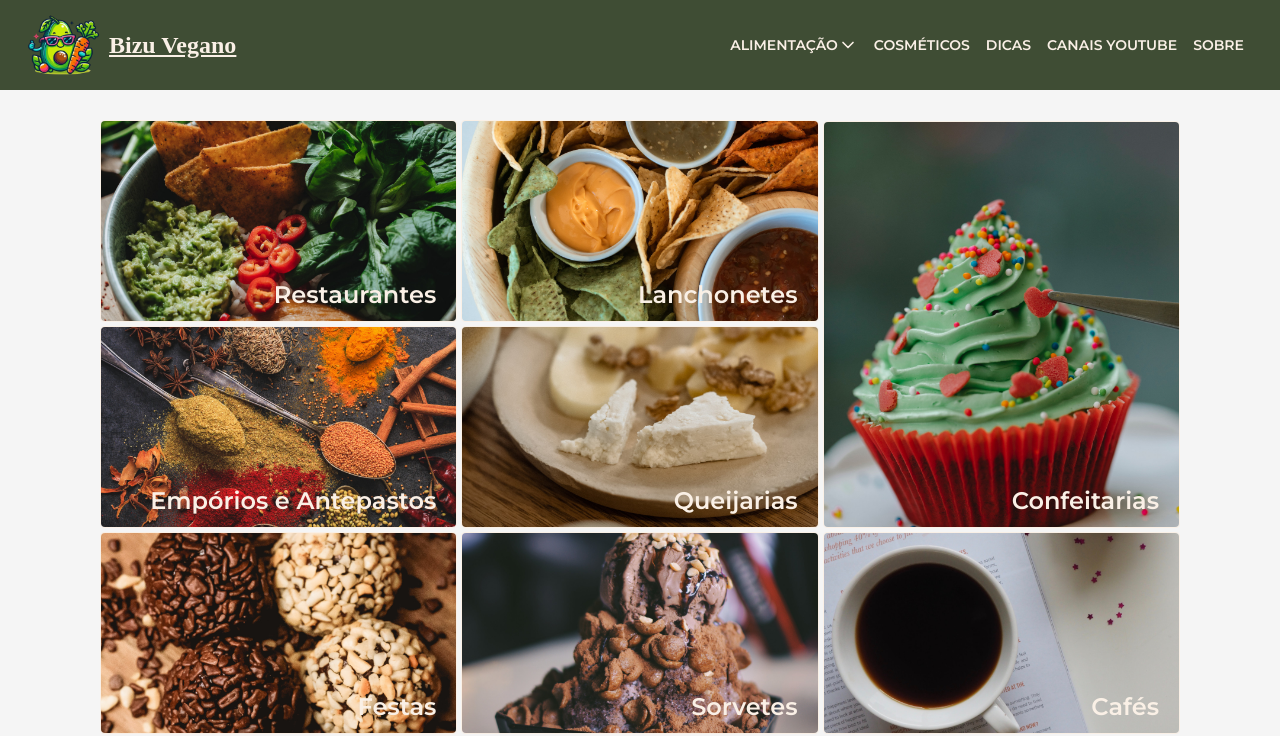
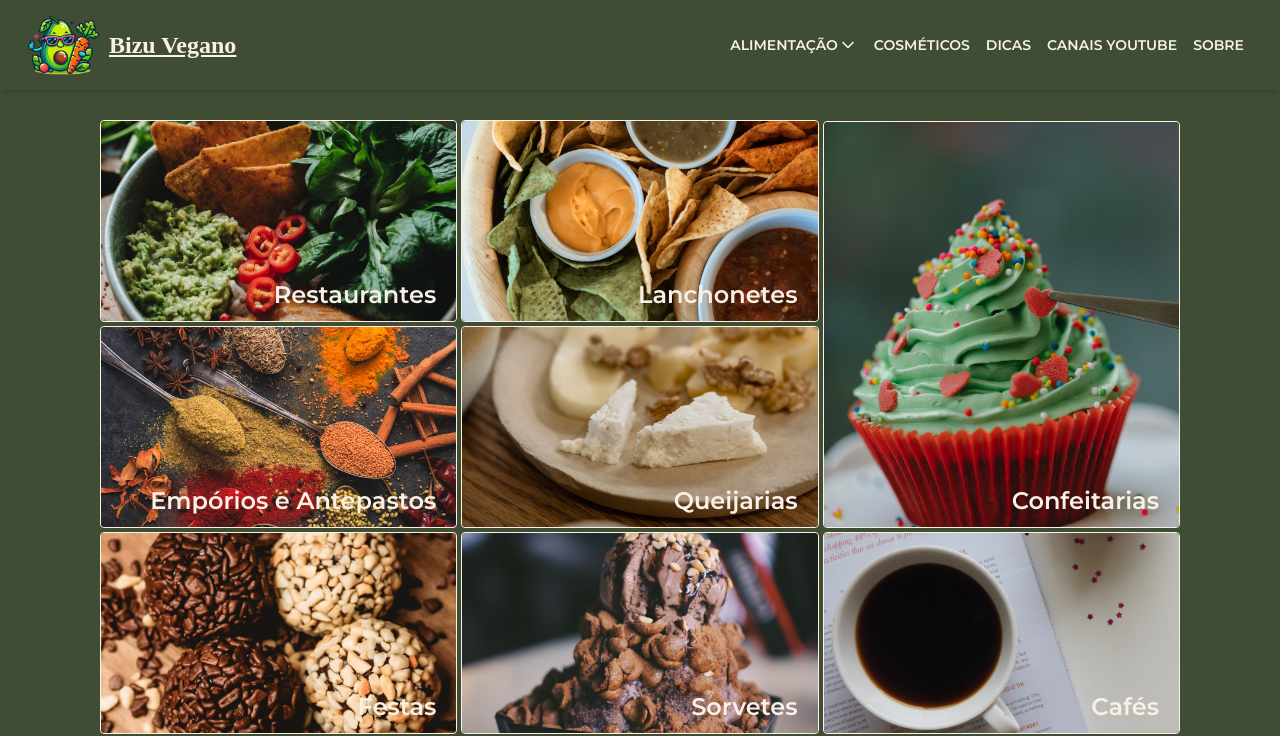
Before and after one commit to flaviare1s/bizu-vegano, a React (Vite) app: page / in a window 1280 px wide. Shown: the top 736 px of the page. Built offline with nearby package versions, Linux system fonts and the light colour scheme; no server answers; a web font is replaced by a local one.

Commit message:
Ajusta estilos

```diff
--- a/src/components/Navbar.jsx
+++ b/src/components/Navbar.jsx
@@ -38,7 +38,7 @@ export const Navbar = () => {
   }, [])
 
   return (
-    <header className='bg-verde-escuro w-screen flex justify-between items-center mx-auto relative z-50'>
+    <header className='bg-verde-escuro w-screen flex justify-between items-center mx-auto relative z-50 shadow-md'>
       {isMenuOpen && <div className='overlay bg-black opacity-80 absolute top-0 left-0 w-screen h-screen z-30 pointer-events-none'></div>}
       <section className='bg-verde-escuro flex justify-between items-center w-full px-5 relative h-[80px] sm:h-[90px] z-40'>
         <Link to='/' className='h-[70px] sm:h-[85px] flex items-center' onClick={closeMenu}>
--- a/src/pages/Cafes.jsx
+++ b/src/pages/Cafes.jsx
@@ -32,7 +32,7 @@ export const Cafes = () => {
             <div key={cafe.id} className='bg-white rounded-2xl shadow-md hover:shadow-xl transition-all duration-300 overflow-hidden flex flex-col h-full'>
               <div className='p-6 flex-grow'>
                 <div className='flex items-start gap-4 mb-4'>
-                  <div className='w-14 h-14 bg-gradient-to-br from-amber-700 to-amber-900 rounded-xl flex items-center justify-center flex-shrink-0 shadow-md'>
+                  <div className='w-14 h-14 bg-gradient-to-br from-verde-salvia to-verde-oliva rounded-xl flex items-center justify-center flex-shrink-0 shadow-md'>
                     <i className="fa-solid fa-mug-hot text-white text-xl"></i>
                   </div>
                   <div className='flex-1 min-w-0'>
--- a/src/pages/Home.jsx
+++ b/src/pages/Home.jsx
@@ -14,7 +14,7 @@ import { Link } from 'react-router-dom'
 
 export const Home = () => {
   return (
-    <main className='flex flex-col justify-center items-center gap-1 m-auto mb-2 md:grid grid-cols-3 md:px-[30px] md:py-[30px] lg:px-[100px]'>
+    <main className='flex flex-col justify-center items-center gap-1 m-auto mb-2 md:grid grid-cols-3 md:px-[30px] md:py-[30px] lg:px-[100px] bg-verde-escuro'>
       <Link to='/restaurantes' className='w-full border border-branco-quente rounded relative'>
         <img className='h-[200px] w-full object-cover rounded' src={ restaurantes } alt="Imagem de comida vegetariana" />
         <h2 className='text-center text-2xl font-semibold text-branco-quente absolute bottom-[10px] right-[20px]'>Restaurantes</h2>
--- a/src/pages/Queijarias.jsx
+++ b/src/pages/Queijarias.jsx
@@ -34,7 +34,7 @@ export const Queijarias = () => {
                 <div key={queijaria.id} className='bg-white rounded-2xl shadow-md hover:shadow-xl transition-all duration-300 overflow-hidden flex flex-col h-full'>
                   <div className='p-6 flex-grow'>
                     <div className='flex items-start gap-4 mb-4'>
-                      <div className='w-14 h-14 bg-gradient-to-br from-yellow-500 to-amber-600 rounded-xl flex items-center justify-center flex-shrink-0 shadow-md'>
+                      <div className='w-14 h-14 bg-gradient-to-br from-verde-salvia to-verde-oliva rounded-xl flex items-center justify-center flex-shrink-0 shadow-md'>
                         <i className="fa-solid fa-cheese text-white text-xl"></i>
                       </div>
                       <div className='flex-1 min-w-0'>
```
